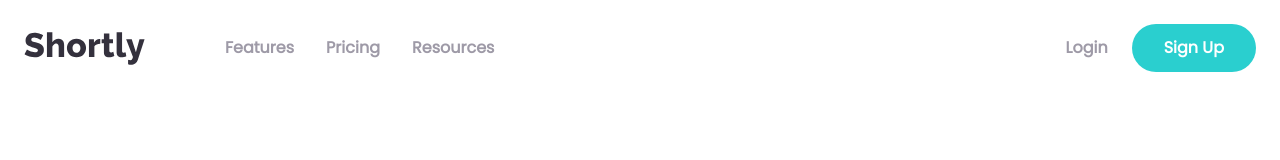
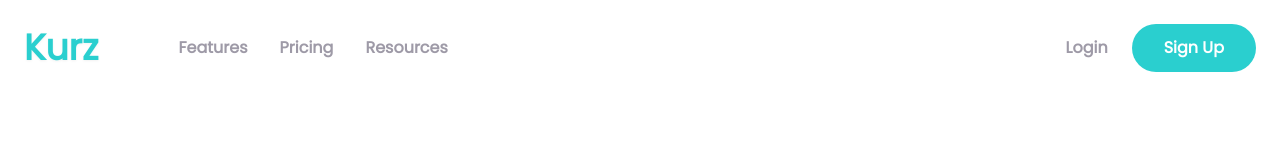
Before and after one commit to renishb10/tailwind-kurz, a website: page index.html in a window 1280 px wide. Drawn offline with Linux system fonts and the light colour scheme.

Commit message:
kurz logo

```diff
--- a/index.html
+++ b/index.html
@@ -17,7 +17,7 @@
     <div class="flex items-center justify-between">
       <!-- Flex for logo and Left menu -->
       <div class="flex items-center space-x-20">
-        <img src="images/logo.svg" alt="Logo">
+        <h2 class="text-4xl font-extrabold text-cyan drop-shadow-sm">Kurz</h2>
         <div class="hidden space-x-8 font-bold lg:flex">
           <a href="#" class="text-grayishViolet hover:text-veryDarkViolet">Features</a>
           <a href="#" class="text-grayishViolet hover:text-veryDarkViolet">Pricing</a>
```
Also changed, not shown: css/style.css.
